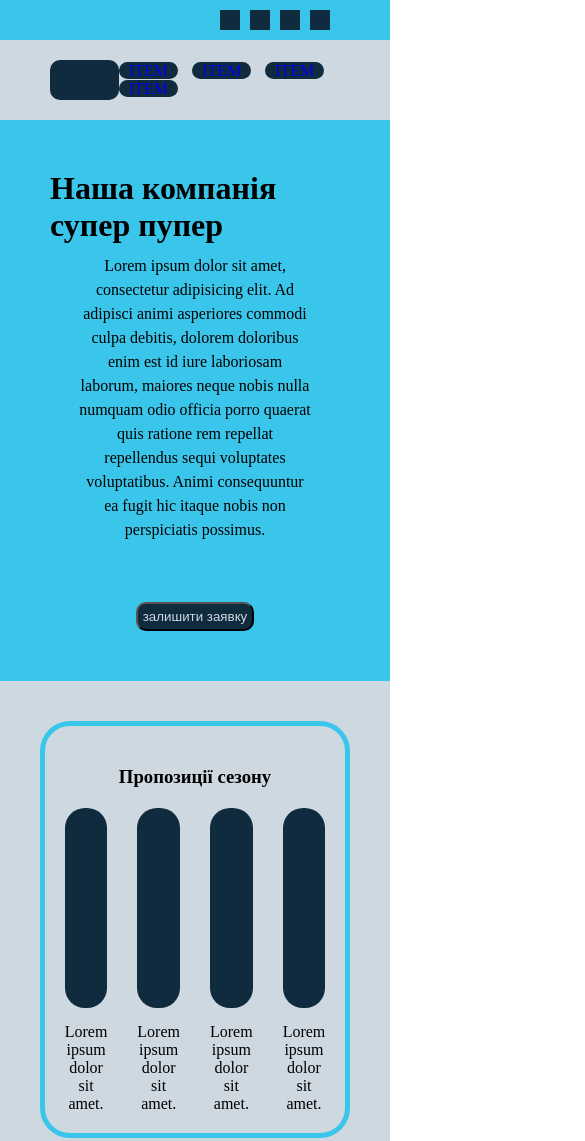
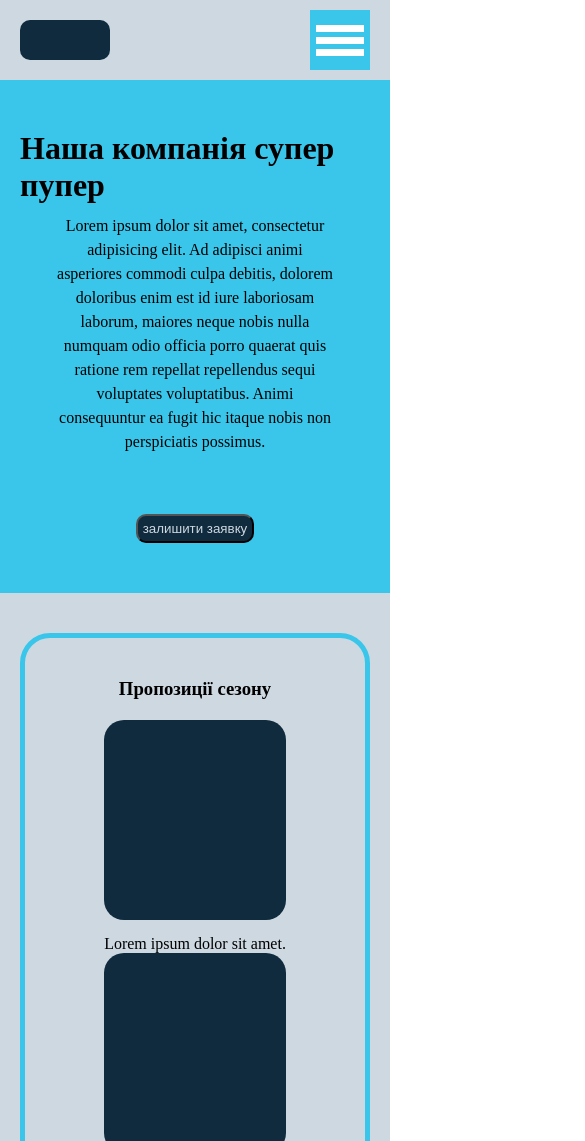
Before and after one commit to demianblood/septHTML_CSS, a plain HTML site: page dz/dz5/cw4-2.html in a window 390 px wide. Shown: the top 1141 px of the page, 585 px wide, since content can reach past the window. Drawn offline with Linux system fonts and the light colour scheme.

Commit message:
дз 5 cw4-2 additional мобільна версія

```diff
--- a/dz/dz5/cw4-2.html
+++ b/dz/dz5/cw4-2.html
@@ -2,6 +2,8 @@
 <html lang="en">
 <head>
     <meta charset="UTF-8">
+    <meta name="viewport"
+          content="width=device-width, user-scalable=no, initial-scale=1.0, maximum-scale=1.0, minimum-scale=1.0">
     <title>Title</title>
     <link rel="stylesheet" href="style.css">
     <link rel="stylesheet" href="media.css">
@@ -15,6 +17,7 @@
 </div>
 <div class="header wrap gray">
     <div class="header__logo blue"></div>
+    <div class="nav__button"><span></span></div>
     <div class="nav">
         <a href="#" class="nav-link blue">item</a>
         <a href="#" class="nav-link blue">item</a>
@@ -52,8 +55,6 @@
                 <div class="proposition-text">Lorem ipsum dolor sit amet.</div>
             </div>
         </div>
-        <div></div>
-        <div></div>
     </div>
 </div>
 <div class="about blue wrap">
@@ -149,20 +150,21 @@
 <div class="some-info gray wrap">
     <div class="box-content blue">
         <h2>Lorem ipsum dolor sit.</h2>
-            <p class="info-text">Lorem ipsum dolor sit amet, consectetur adipisicing elit. Aperiam culpa dolore ea eius minus nostrum odit
+        <p class="info-text">Lorem ipsum dolor sit amet, consectetur adipisicing elit. Aperiam culpa dolore ea eius
+            minus nostrum odit
             reiciendis sed similique vitae. Asperiores corporis dicta dolorum error ex nam perspiciatis placeat
             vitae?</p>
         <button class="aqua">Перейти</button>
     </div>
     <div class="box-content aqua">
         <h2>Lorem ipsum dolor sit.</h2>
-            <p class="info-text">Lorem ipsum dolor sit amet, consectetur adipisicing elit. Aperiam culpa dolore ea eius minus nostrum odit
+        <p class="info-text">Lorem ipsum dolor sit amet, consectetur adipisicing elit. Aperiam culpa dolore ea eius
+            minus nostrum odit
             reiciendis sed similique vitae. Asperiores corporis dicta dolorum error ex nam perspiciatis placeat
             vitae?</p>
         <button class="blue">Перейти</button>
     </div>
 </div>
-
 <div class="footer blue wrap">
     <div class="footer__icons">
         <div class="footer__icon gray"></div>
--- a/dz/dz5/media.css
+++ b/dz/dz5/media.css
@@ -1,3 +1,35 @@
-@media screen and (max-width: 992px){
-
+@media screen and (max-width: 932px) {
+    .wrap {
+        width: auto;
+        padding: 0 20px;
+    }
+    .up-block {
+        display: none;
+    }
+    /*header*/
+    .nav__button {
+        display: flex;
+    }
+    .nav{
+        display: none;
+    }
+    /*main proposition*/
+    .proposition__list{
+        justify-content: center;
+        flex-wrap: wrap;
+    }
+    /*about*/
+    .about{
+        flex-direction: column;
+        flex-wrap: wrap;
+    }
+    /*content*/
+    .content__block{
+        flex-direction: column;
+        flex-wrap: wrap;
+    }
+    /*some info*/
+    .some-info{
+        flex-direction: column;
+    }
 }
--- a/dz/dz5/style.css
+++ b/dz/dz5/style.css
@@ -43,6 +43,7 @@
     display: flex;
     justify-content: space-between;
     align-items: center;
+    position: relative;
 }
 
 .header__logo {
@@ -50,10 +51,40 @@
     height: 40px;
     border-radius: 10px;
 }
-
+.nav__button {
+    width: 60px;
+    height: 60px;
+    position: absolute;
+    right: 20px;
+    background-color: #3AC6EA;
+    display: none;
+    justify-content: center;
+    align-items: center;
+}
+.nav__button span {
+    display: inline-block;
+    width: 80%;
+    height: 7px;
+    background-color: #fff;
+    position: relative;
+}
+.nav__button span::before,
+.nav__button span::after {
+    content: "";
+    display: block;
+    width: 100%;
+    height: 100%;
+    background-color: #fff;
+    position: absolute;
+}
+.nav__button span::before {
+    top: -12px;
+}
+.nav__button span::after {
+    bottom: -12px;
+}
 .nav {
 }
-
 .nav-link {
     width: fit-content;
     border-radius: 10px;
@@ -62,7 +93,6 @@
     text-transform: uppercase;
     padding: 0 10px;
 }
-
 /* about company*/
 .about-company {
     display: flex;
@@ -70,59 +100,49 @@
     flex-direction: column;
     align-items: center;
 }
-
 .header__title {
     padding-top: 50px;
 }
-
 .header__text {
     width: 80%;
     line-height: 24px;
     text-align: center;
     margin: 10px 0;
 }
-
 .bottom {
     border-radius: 10px;
     color: #CED8E1;
     margin: 50px 0;
     padding: 5px;
 }
-
 /*main proposition*/
 .main__proposition {
     display: flex;
     justify-content: center;
     align-items: center;
 }
-
 .season-proposition {
     margin: 40px 0;
     border: 5px solid #3AC6EA;
     border-radius: 30px;
     padding: 20px;
 }
-
 .proposition {
     text-align: center;
     margin: 20px;
 }
-
 .proposition__list {
     display: flex;
     column-gap: 30px;
     align-items: center;
 }
-
 .proposition_items {
 }
-
 .proposition__image {
     background-color: #102B3E;
     height: 200px;
     border-radius: 20px;
 }
-
 .proposition-text {
     text-align: center;
     margin-top: 15px;
@@ -134,7 +154,6 @@
     justify-content: space-between;
     align-items: center;
 }
-
 .about__card {
     display: flex;
     justify-content: space-around;
@@ -149,76 +168,62 @@
     cursor: pointer;
     padding-top: 30px;
 }
-
 .about__card:hover {
     border-color: #3AC6EA;
 }
-
 .about__photo {
     width: 150px;
     height: 150px;
     border-radius: 50%;
 }
-
 .about__card p {
     text-align: center;
     margin: 40px 0;
     color: #CED8E1;
 }
-
 /*content*/
 .main__content {
 }
-
 .main__content__header {
 }
-
 .main__content__header h2 {
     padding: 30px;
     text-align: center;
 }
-
 .content__block {
     display: flex;
     justify-content: space-around;
     align-items: center;
 }
-
 .content {
     border-radius: 20px;
     border: 3px solid #3AC6EA;
     margin: 10px;
 }
-
 .content h3 {
     padding: 20px 10px;
 }
-
 .content p {
     margin: 10px;
 }
-
 .content__photo {
     background-color: #102B3E;
     height: 200px;
     border-radius: 20px;
     margin: 10px;
 }
-
 .content__price {
     border-top: 3px solid #3AC6EA;
     display: flex;
     justify-content: space-between;
     padding: 10px 10px;
 }
-
 .button {
     color: #CED8E1;
     background-color: #102B3E;
     border-radius: 15px;
     padding: 0 10px;
 }
-
 /*some info*/
 .some-info {
     display: flex;
@@ -261,5 +266,5 @@
 .footer__icon {
     width: 25px;
     height: 25px;
-    margin: 10px ;
+    margin: 10px;
 }
```
Lines whose indentation alone changed are shown as unchanged.
